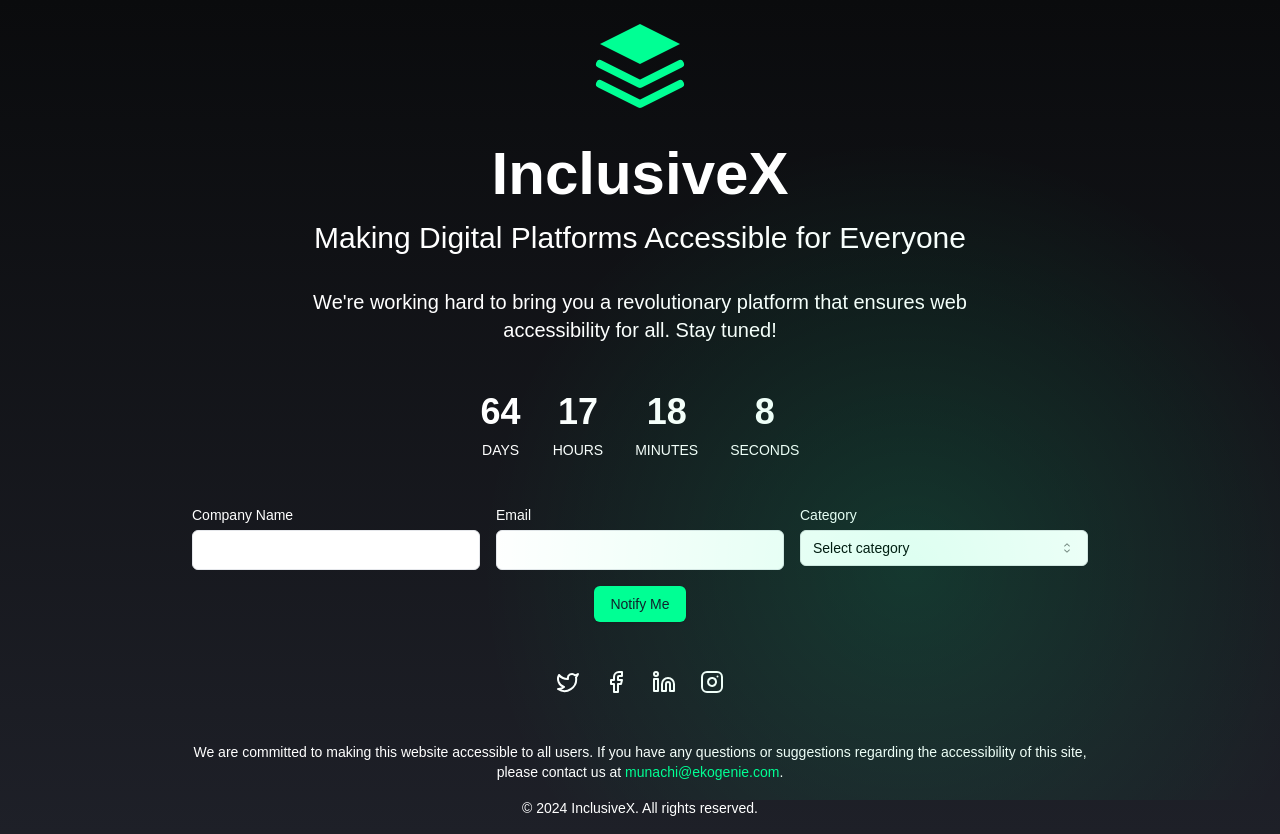
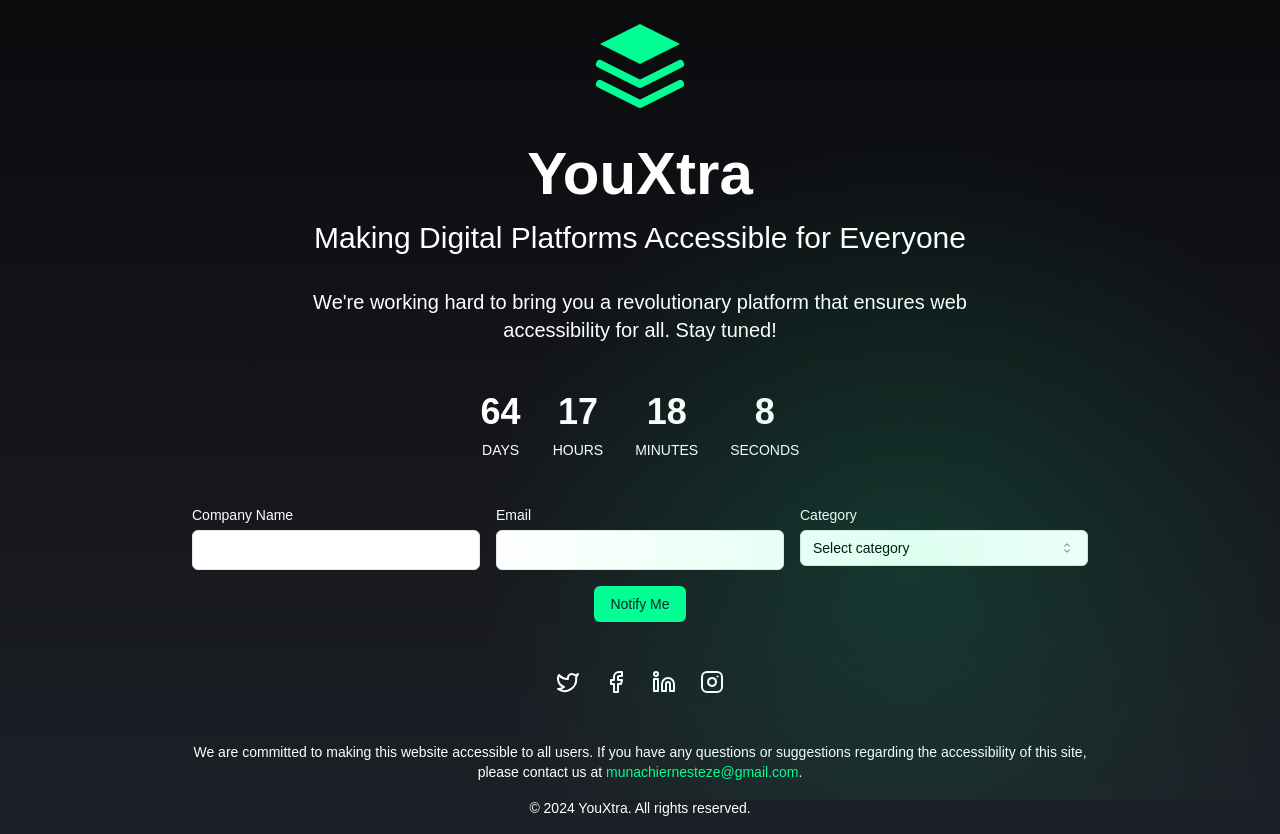
Before and after one commit to Munasco/inclusivex, a Next.js app: page /coming-soon in a window 1280 px wide. Built offline with nearby package versions, Linux system fonts and the light colour scheme.

Commit message:
Renaming Inclusive X to YouXtra

```diff
--- a/app/coming-soon/page.tsx
+++ b/app/coming-soon/page.tsx
@@ -90,7 +90,7 @@ export default function Page() {
                           strokeLinejoin="round"/>
                 </svg>
 
-                <h1 className="text-4xl md:text-6xl font-bold mb-4">InclusiveX</h1>
+                <h1 className="text-4xl md:text-6xl font-bold mb-4">YouXtra</h1>
                 <p className="text-2xl md:text-3xl mb-8">Making Digital Platforms Accessible for Everyone</p>
                 <p className="text-xl mb-12 max-w-2xl mx-auto">
                     We&#39;re working hard to bring you a revolutionary platform that ensures web accessibility for all.
@@ -180,12 +180,12 @@ export default function Page() {
                     We are committed to making this website accessible to all users. If you have any questions or
                     suggestions
                     regarding the accessibility of this site, please contact us at&nbsp;
-                    <a href="mailto:munachi@ekogenie.com"
-                       className="text-sleek-green hover:underline">munachi@ekogenie.com</a>.
+                    <a href="mailto:munachiernesteze@gmail.com"
+                       className="text-sleek-green hover:underline">munachiernesteze@gmail.com</a>.
                 </p>
 
                 <p className="text-sm">
-                    &copy; 2024 InclusiveX. All rights reserved.
+                    &copy; 2024 YouXtra. All rights reserved.
                 </p>
             </motion.div>
 
--- a/app/layout.tsx
+++ b/app/layout.tsx
@@ -14,7 +14,7 @@ const geistMono = localFont({
 });
 
 export const metadata: Metadata = {
-  title: "InclusiveX",
+  title: "YouXtra",
   description: "Automated accessibility compliance solution for websites",
 };
 
--- a/package.json
+++ b/package.json
@@ -1,5 +1,5 @@
 {
-  "name": "inclusivex",
+  "name": "youxtra",
   "version": "0.1.0",
   "private": true,
   "scripts": {
```
